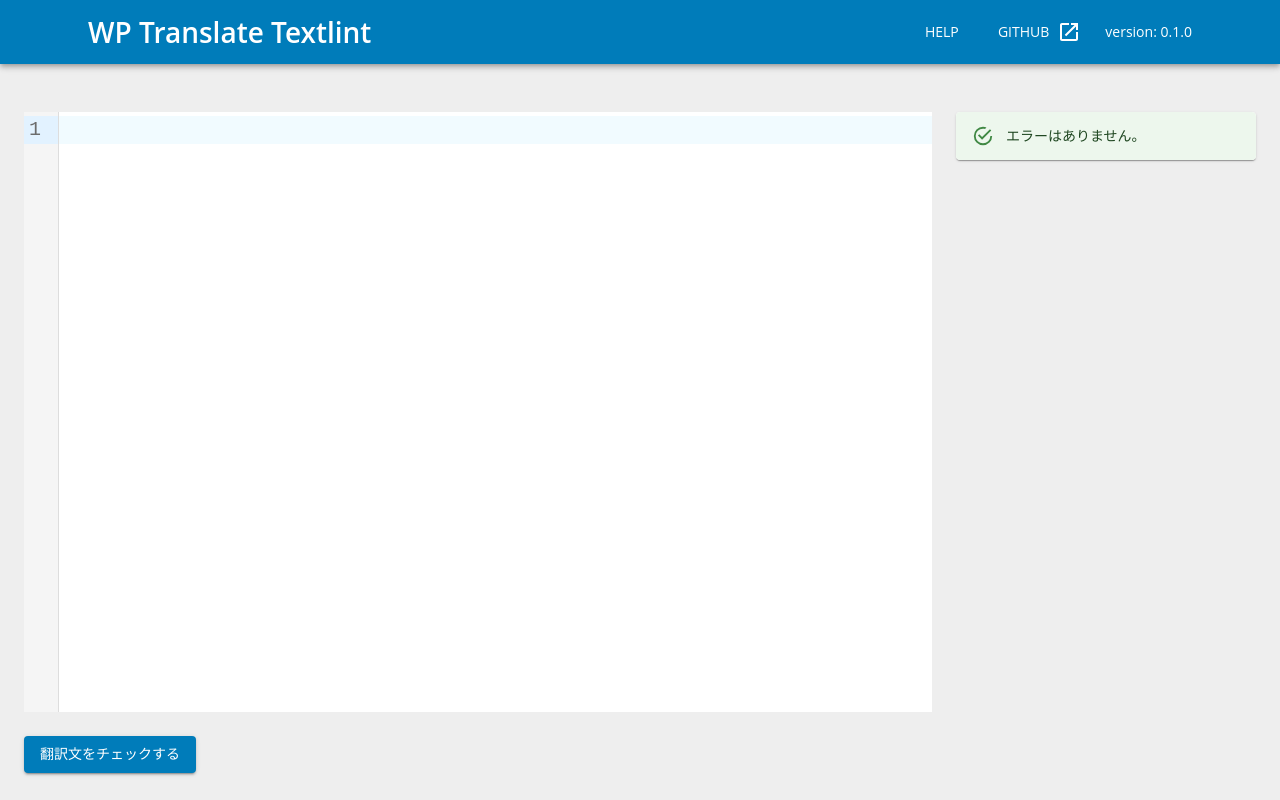
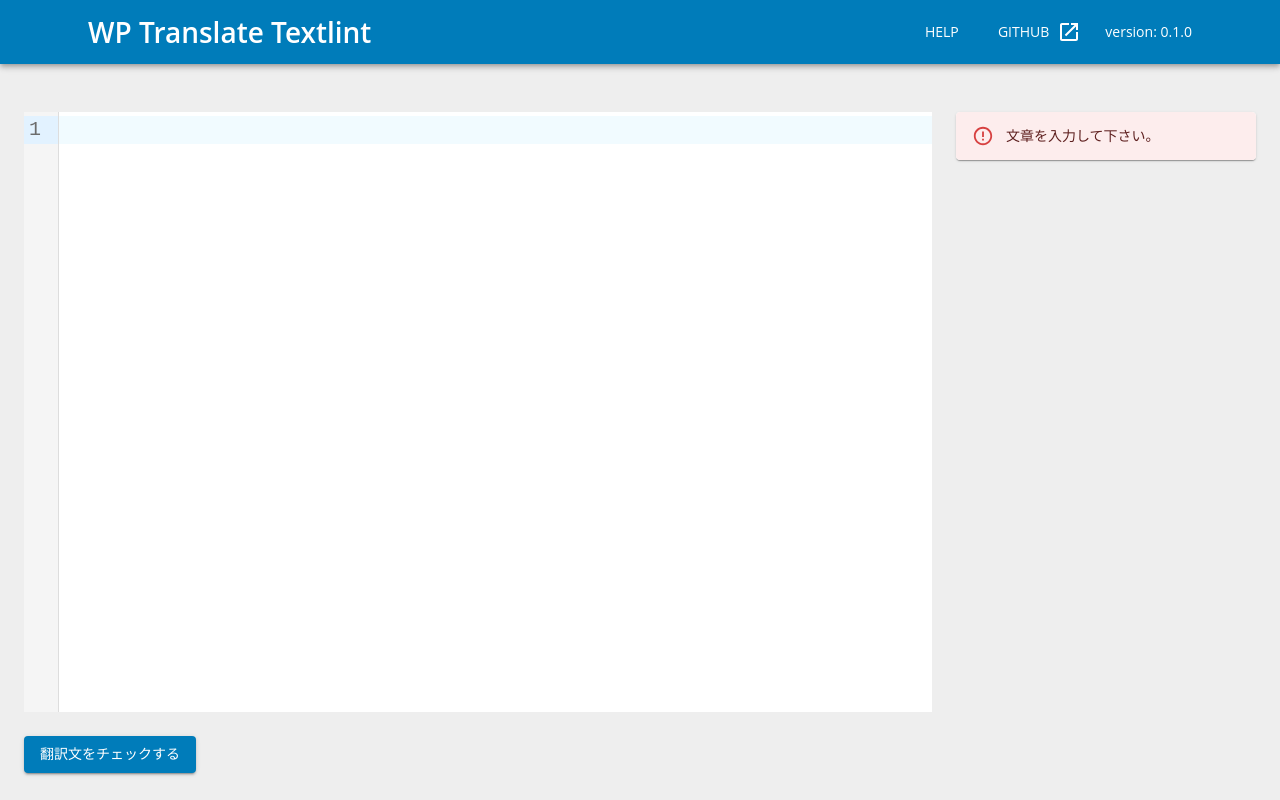
Before and after one commit to t-hamano/wp-translate-textlint, a React app: page / in a window 1280 px wide. Built offline with nearby package versions, Linux system fonts and the light colour scheme; what @textlint/kernel would draw is missing.

Commit message:
エラーメッセージの調整

```diff
--- a/src/components/TextLintError.tsx
+++ b/src/components/TextLintError.tsx
@@ -11,17 +11,23 @@
 import { TextLintContext } from '../App';
 
 const TextLintError = () => {
-	const { lintError } = useContext( TextLintContext );
+	const { code, lintError } = useContext( TextLintContext );
 
 	return (
 		<Stack spacing={ 2 }>
-			{ lintError.length > 0 ? (
+			{ ! code && (
+				<Card>
+					<Alert severity="error">文章を入力して下さい。</Alert>
+				</Card>
+			) }
+			{ code &&
+				lintError.length > 0 &&
 				lintError.map( ( error: any, index: number ) => (
 					<Card key={ index }>
 						<Alert severity="error">{ error.message }</Alert>
 					</Card>
-				) )
-			) : (
+				) ) }
+			{ code && lintError.length === 0 && (
 				<Card>
 					<Alert severity="success">エラーはありません。</Alert>
 				</Card>
```
